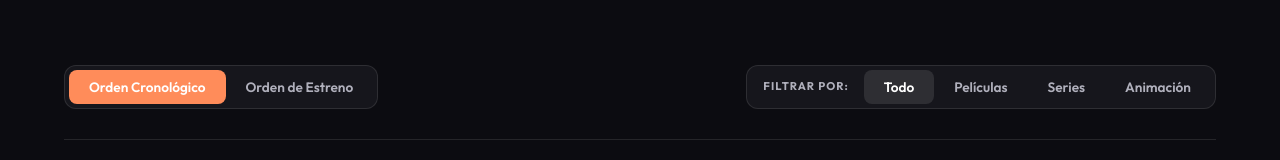
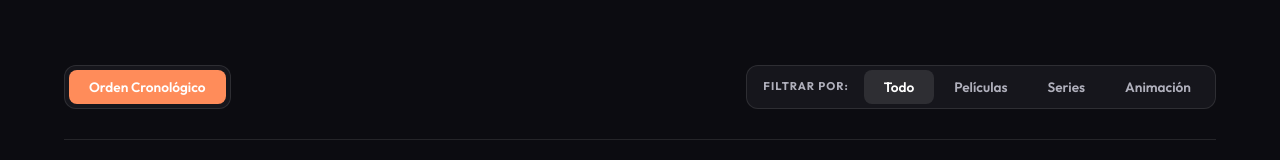
Before and after one commit to paulaquiin/orden-para-ver, a website built with Vite: page franchise.html in a window 1280 px wide. Shown: the part 468-628 px from the top of the page. Built offline with nearby package versions, Linux system fonts and the light colour scheme.

Commit message:
Feat. Eliminar botón de orden de estreno

```diff
--- a/franchise.html
+++ b/franchise.html
@@ -49,7 +49,6 @@
           <div class="timeline-controls">
             <div class="toggle-group">
               <button class="toggle-btn active">Orden Cronológico</button>
-              <button class="toggle-btn">Orden de Estreno</button>
             </div>
 
             <div class="filter-group">
```
